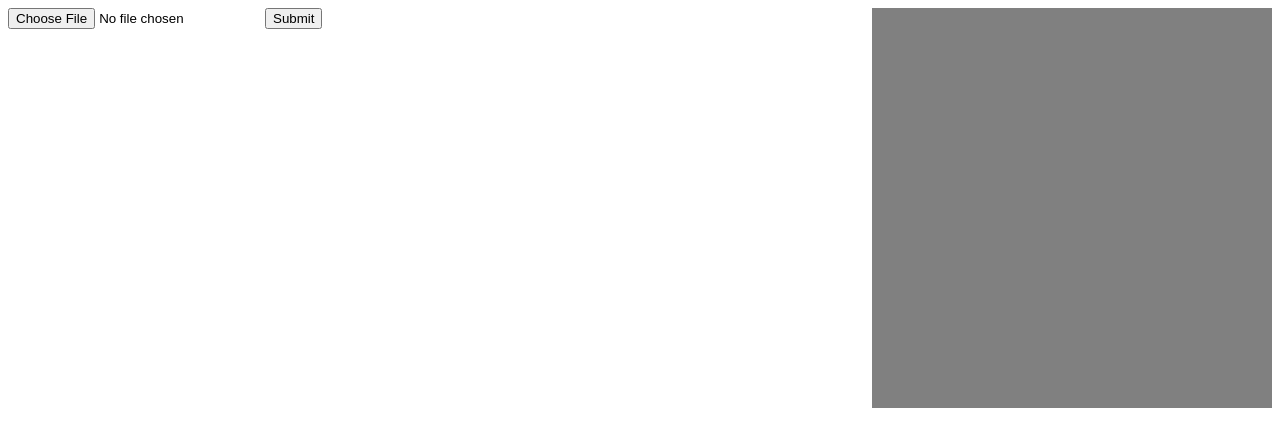
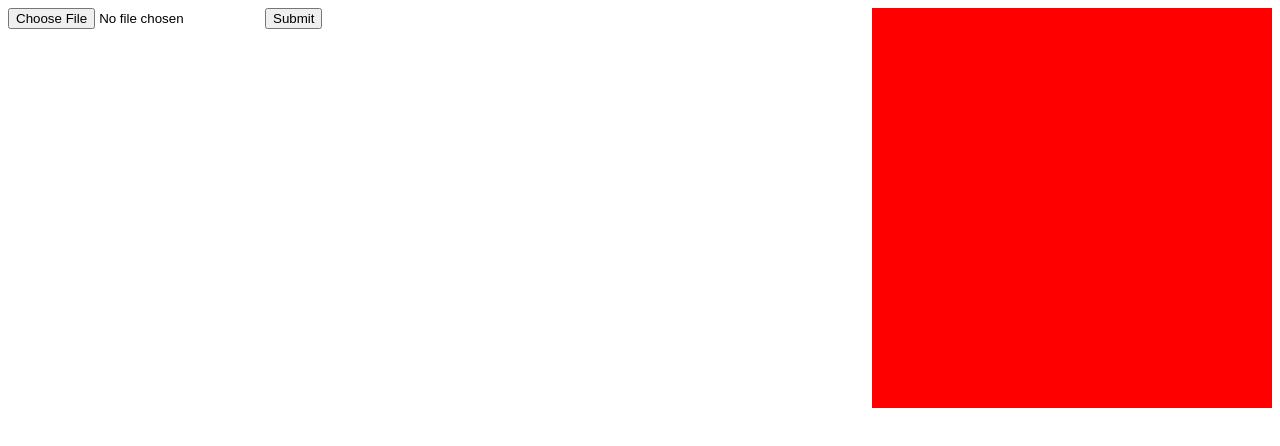
Before and after one commit to nato-re/sortFilesByHierarchy, a plain HTML site: page index.html in a window 1280 px wide. Drawn offline with Linux system fonts and the light colour scheme.

Commit message:
Update index.html

```diff
--- a/index.html
+++ b/index.html
@@ -8,7 +8,7 @@
 <body>
   <input type="file" id="filepicker" name="fileList" webkitdirectory single />
   <button id="submit">Submit</button>
-<div style="background-color: gray; width:400px; height: 400px; float: right; overflow: auto;">
+<div style="background-color: red; width:400px; height: 400px; float: right; overflow: auto;">
   <ul id="listing"></ul>
   </div>
   <script src="script.js"></script>
```
